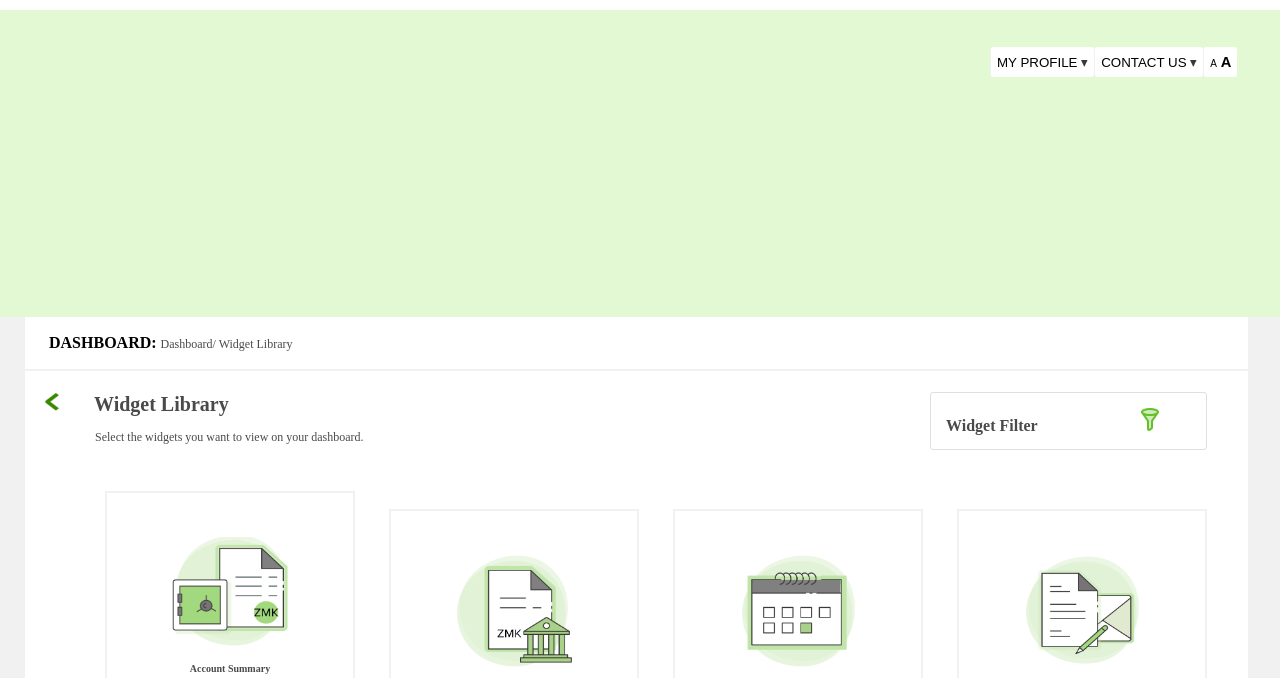
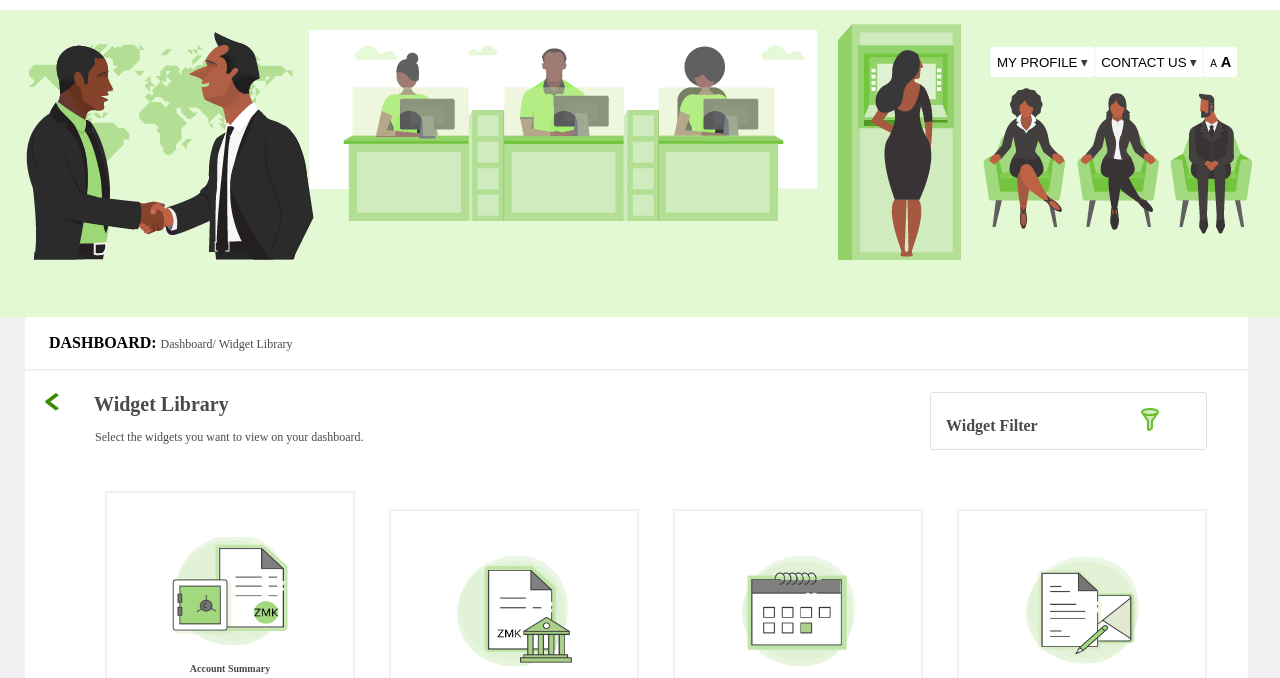
Before and after one commit to MANOJ-KUMAR-0207/FMB-Bank-Page, a plain HTML site: page index.html in a window 1280 px wide. Shown: the part 86-764 px from the top of the page. Drawn offline with Linux system fonts and the light colour scheme; the site is published under a folder, as on GitHub Pages, so addresses that start at the root find nothing.

Commit message:
Background URL Correction

```diff
--- a/StyleSheets/index.css
+++ b/StyleSheets/index.css
@@ -194,7 +194,7 @@ main{
 .menu
 {
     background-color:#e3f9d4;
-    background-image: url("/../Assets/Images/MenuImage.png");
+    background-image: url("../Assets/Images/MenuImage.png");
     background-repeat: no-repeat;
     height:270px;
     padding-left: 990px;
```
